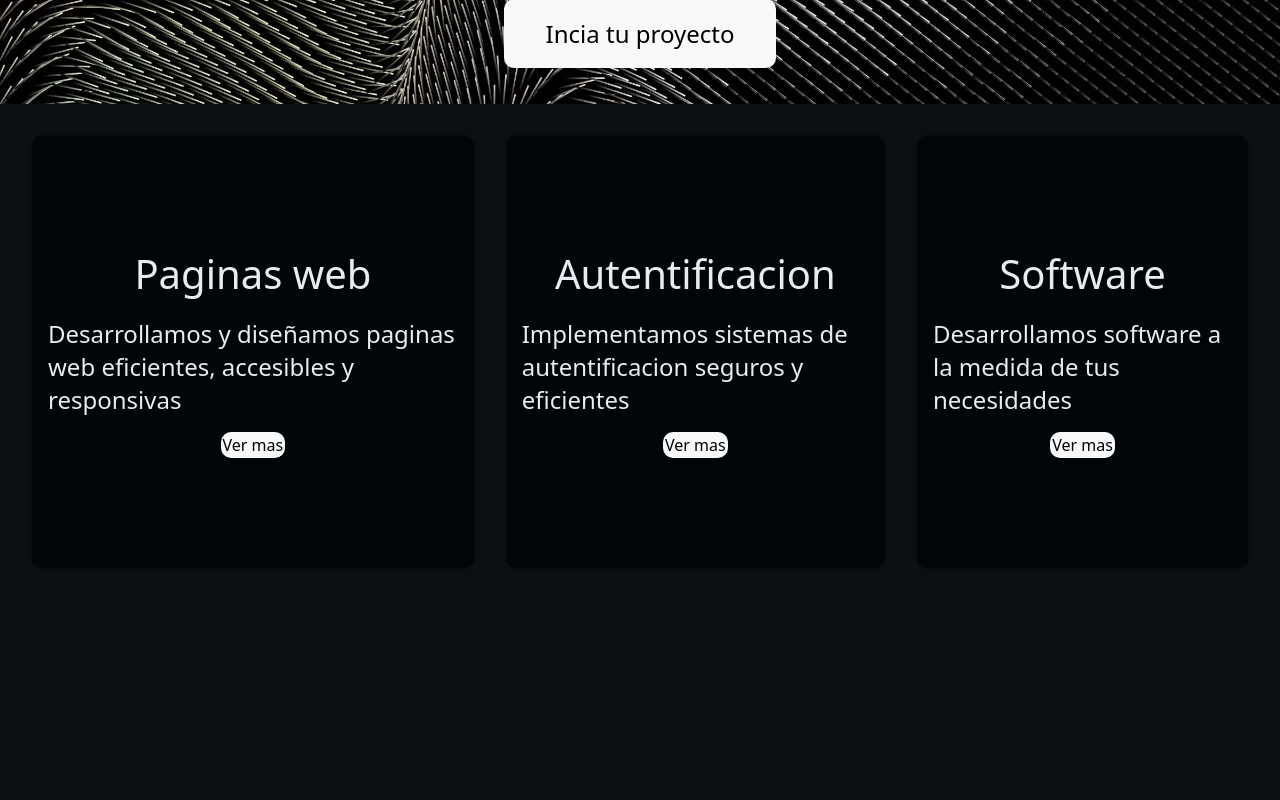
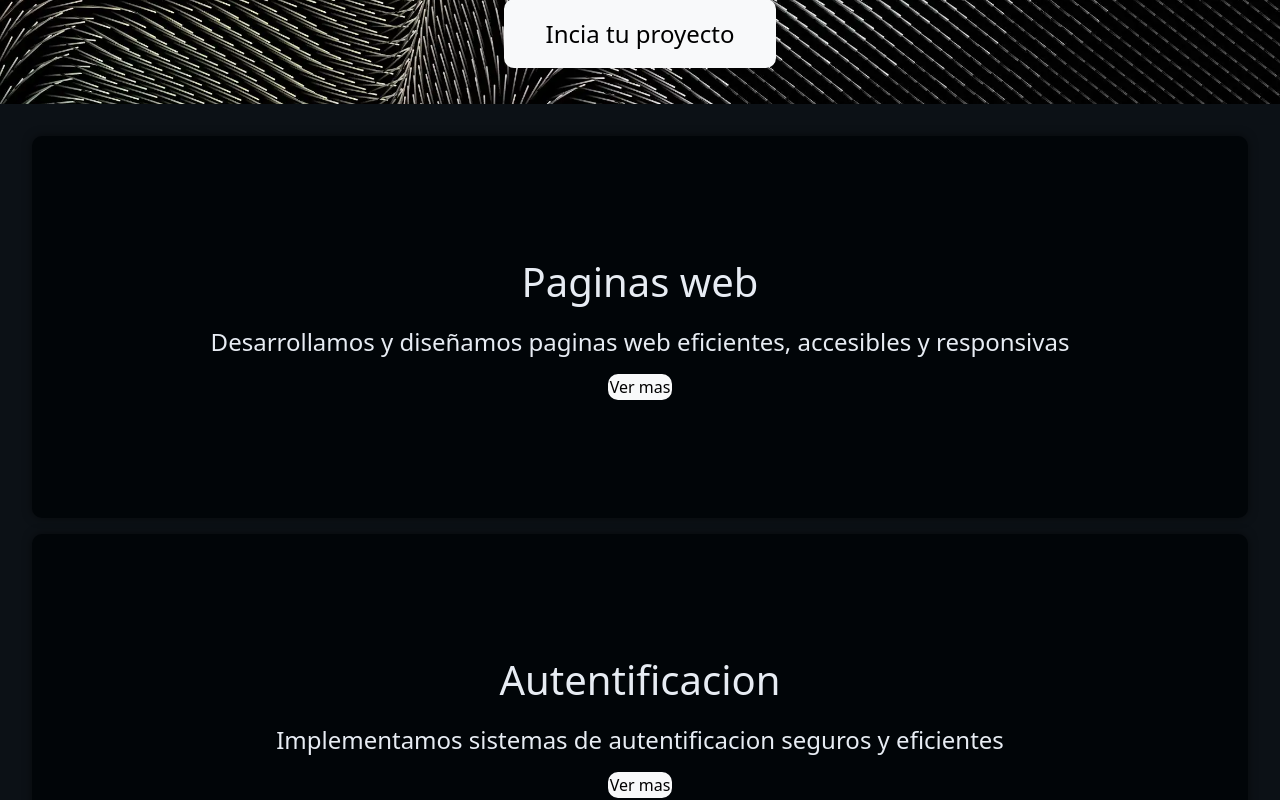
Before and after one commit to Oultra/oultra-page, a React (Vite) app: page /#/ in a window 1280 px wide. Shown: the part 600-1400 px from the top of the page. Before the commit the page ends 1200 px from the top, so only its background shows below. Built offline with nearby package versions, Linux system fonts and the light colour scheme.

Commit message:
se repararon cosas we xd

```diff
--- a/src/pages/Home/Home.tsx
+++ b/src/pages/Home/Home.tsx
@@ -1,5 +1,4 @@
 import styled from "styled-components";
-import { ServiceCard } from '../../../../new-portfolio/src/components/Services/components/card';
 
 const HomeContainer = styled.div`
     width: 100%;
@@ -80,11 +79,12 @@ const FirstServices = styled.section`
     display: flex;
     justify-content: center;
     align-items: center;
-    gap: 2rem;
+    gap: 1rem;
+    flex-wrap: wrap;
 `;
 const ServiceCard1 = styled.div`
     flex-grow: 2;
-    height: 400px;
+    height: 350px;
     background-color: #010508;
     padding: 1rem;
     border-radius: 10px;
@@ -105,7 +105,7 @@ const ServiceCard1 = styled.div`
 `;
 const ServiceCard2 = styled.div`
     flex-grow: 1;
-    height: 400px;
+    height: 350px;
     background-color: #010508;
     padding: 1rem;
     border-radius: 10px;
```
